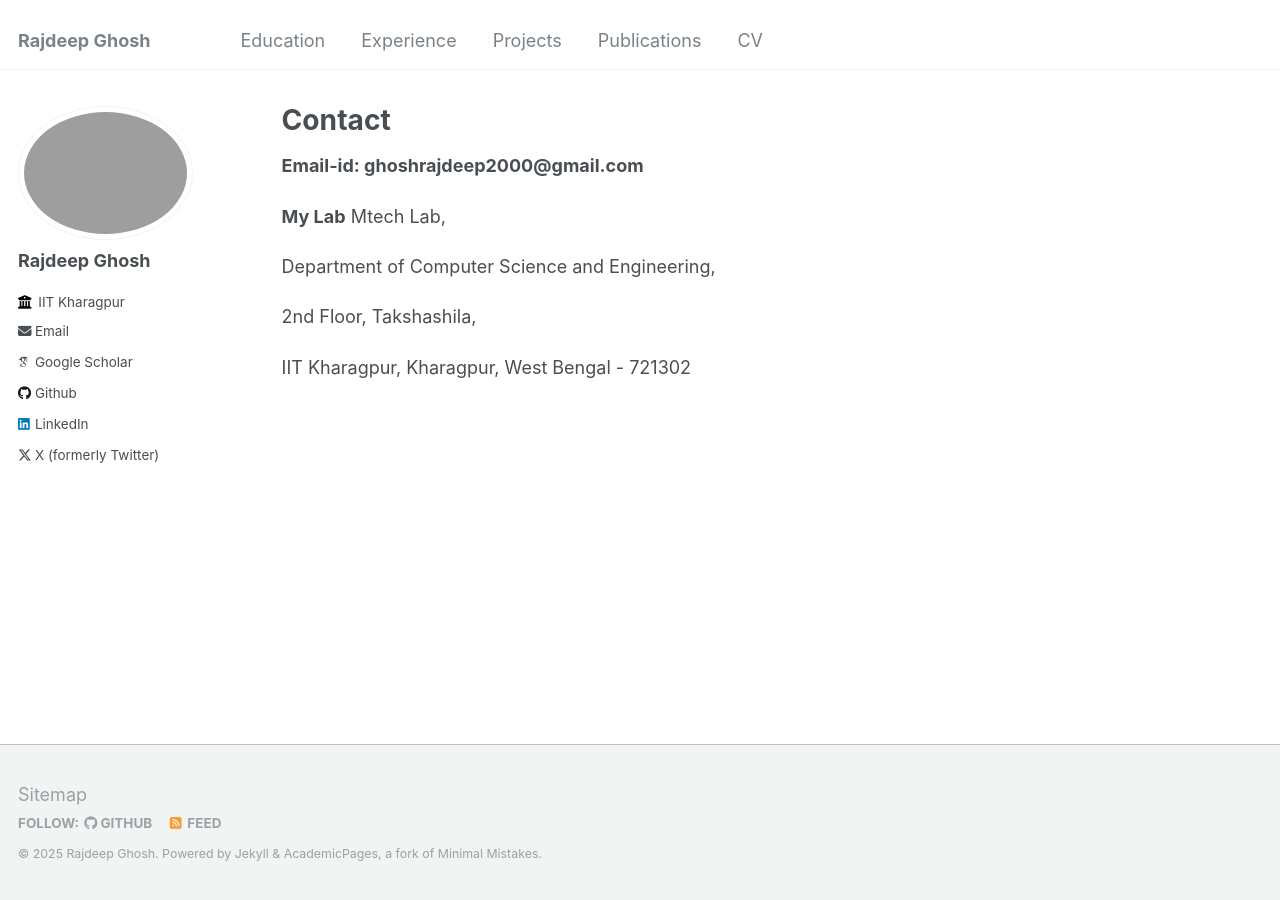
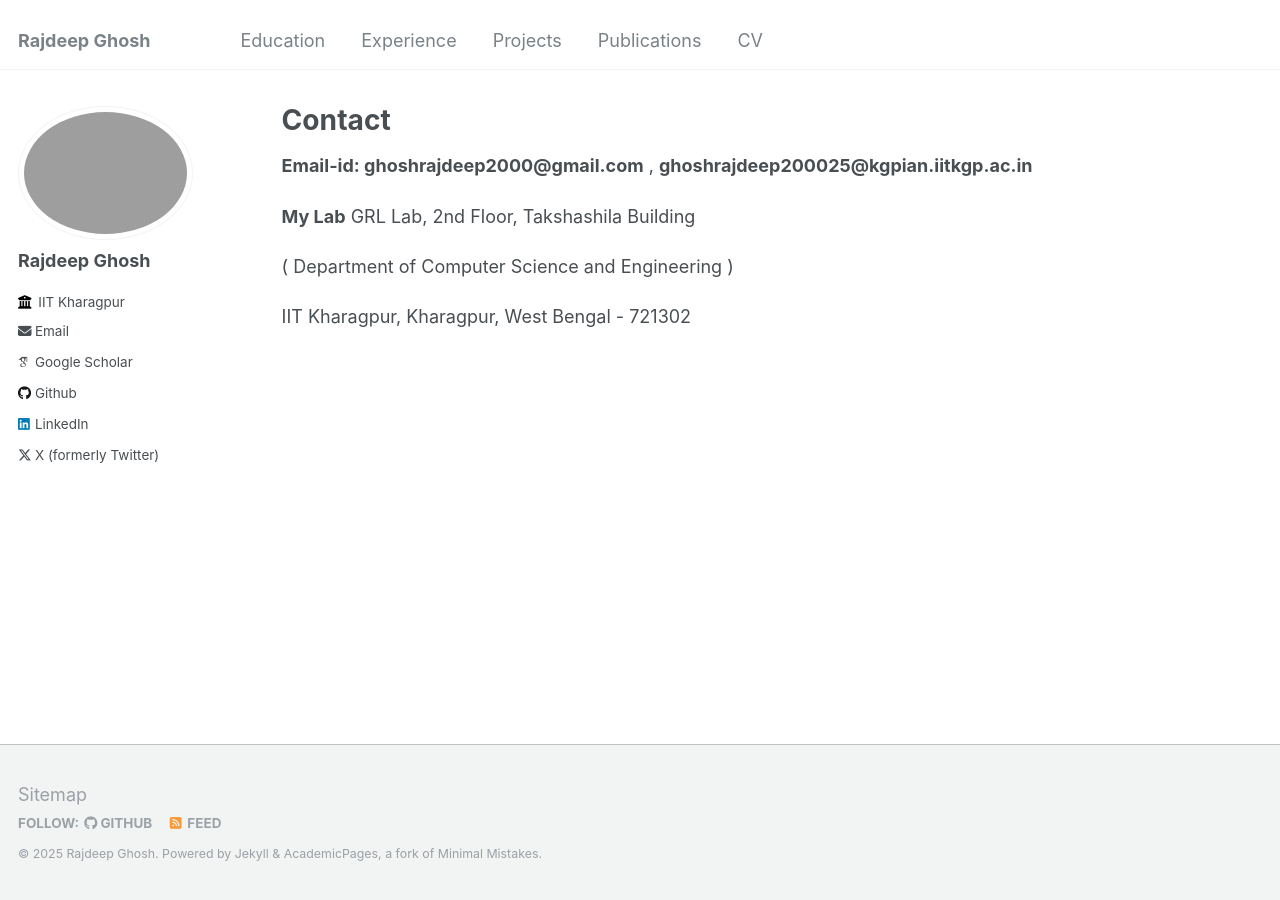
Before and after one commit to Rajdeep-G/Rajdeep-G.github.io, a Jekyll site: the page built from _pages/contact.md, in a window 1280 px wide. Built offline with Jekyll 4.4.1, drawn with Linux system fonts in a browser that asks for light colours; some web fonts are replaced.

Commit message:
Update contact.md

```diff
--- a/_pages/contact.md
+++ b/_pages/contact.md
@@ -7,13 +7,11 @@ author_profile: true
 
 {% include base_path %}
 
-**Email-id: ghoshrajdeep2000@gmail.com**
+**Email-id: ghoshrajdeep2000@gmail.com** , **ghoshrajdeep200025@kgpian.iitkgp.ac.in**
 
 **My Lab**
-Mtech Lab,
+GRL Lab, 2nd Floor, Takshashila Building
 
-Department of Computer Science and Engineering,
-
-2nd Floor, Takshashila,
+( Department of Computer Science and Engineering )
 
 IIT Kharagpur, Kharagpur, West Bengal - 721302
```
